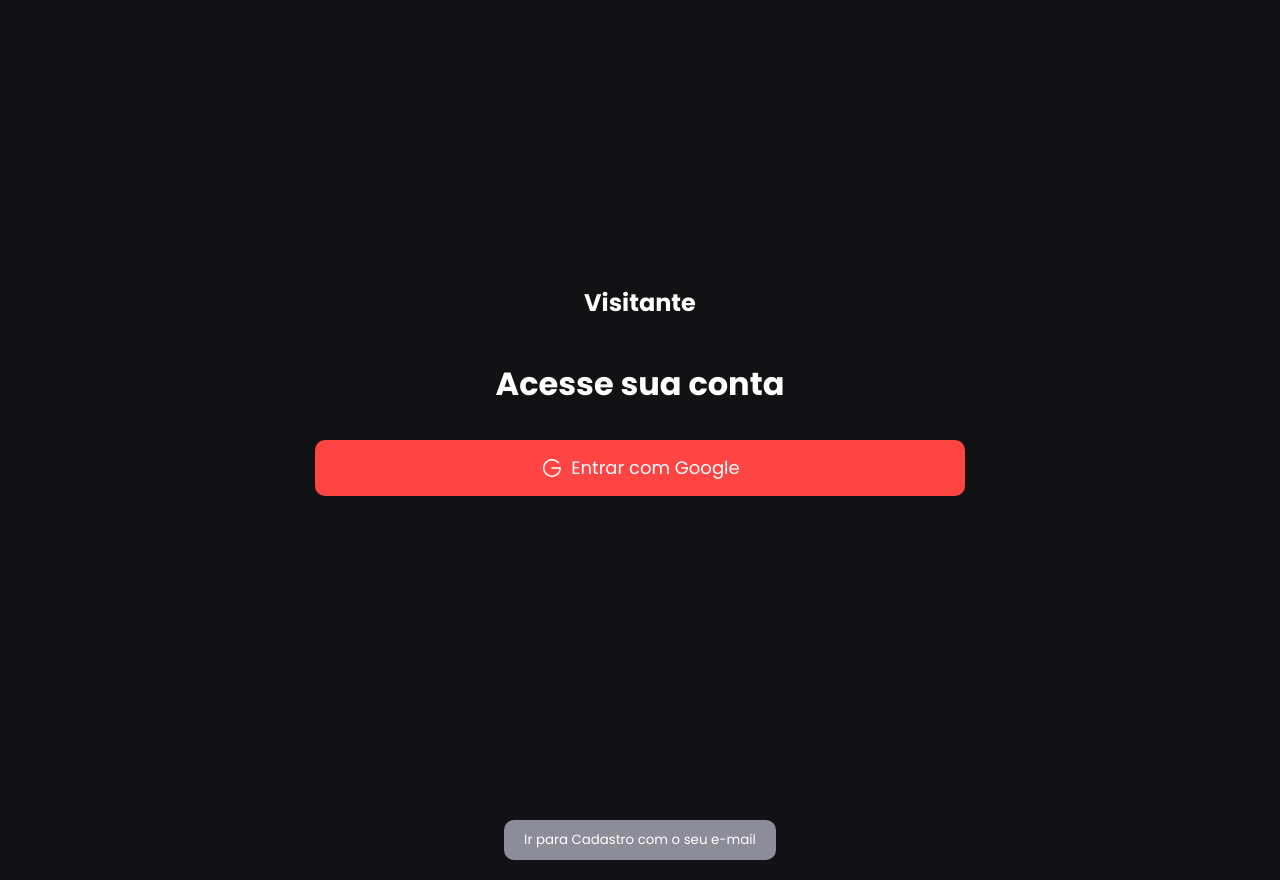
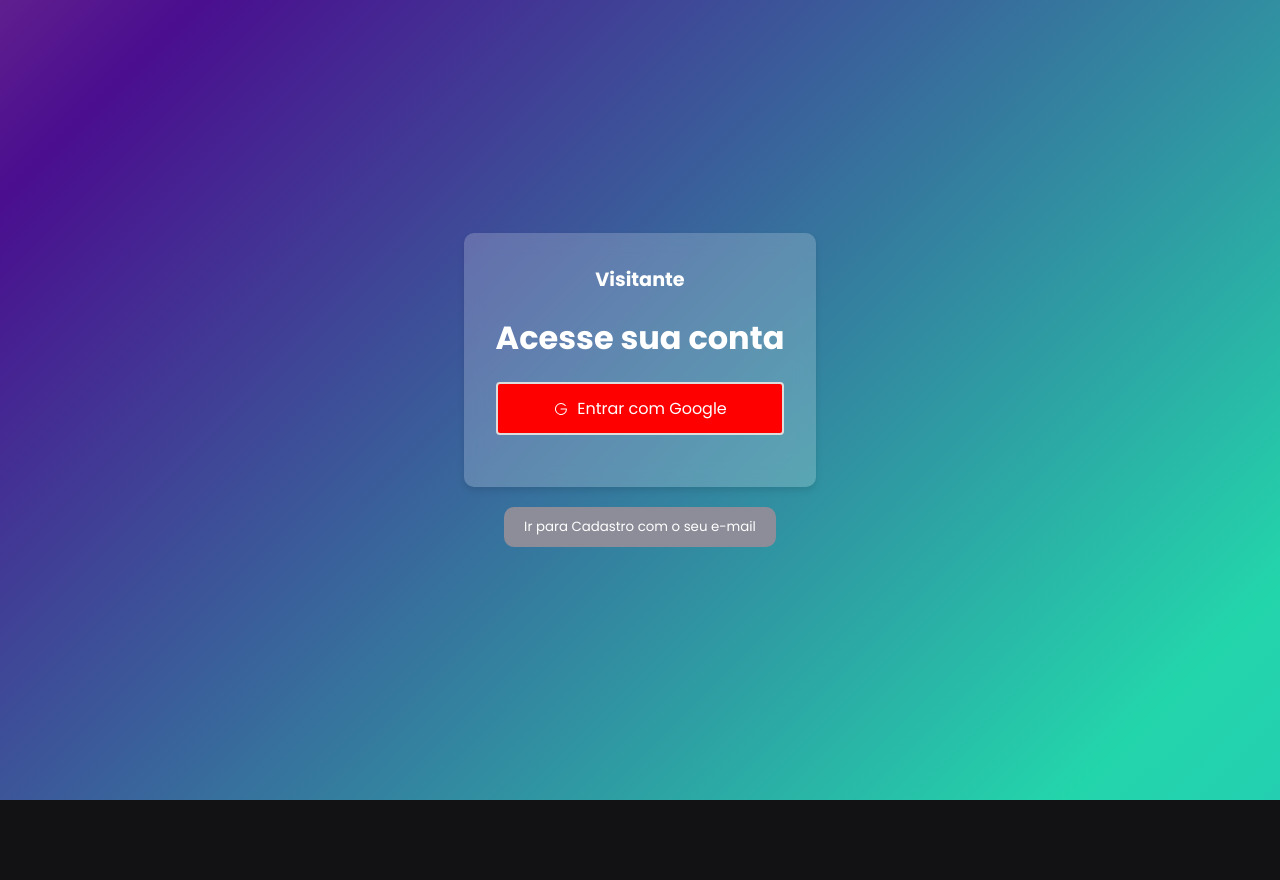
Before and after one commit to HugoZAuad/AUTH-O_GOOGLE_FIREBASE, a React (Vite) app: page / in a window 1280 px wide. Both pictures are taken after a click on the button "Ir para Login com o google". After the commit the page ends 800 px from the top, so only its background shows below. Built offline with nearby package versions, Linux system fonts and the light colour scheme; no server answers.

Commit message:
Alterações efetuadas no SCSS de cada arquivo, adicionando novo background

```diff
--- a/src/Styles/global.scss
+++ b/src/Styles/global.scss
@@ -34,6 +34,6 @@
 
     &:hover{
       background-color: var(--text);
-      color: #449bff;
+      color: #000000;
     }
   }
--- a/src/pages/SignIn/Styles.scss
+++ b/src/pages/SignIn/Styles.scss
@@ -1,73 +1,118 @@
-.container {
-  width: 100%;
-  height: 100vh;
-
-  display: flex;
-  flex: 1;
-
-  flex-direction: column;
-  align-items: center;
-  justify-content: center;
-}
-
-.button {
-  height: 56px;
-  width: 650px;
-
-  color: var(--text);
-  background: #ff4444;
-  border-image: linear-gradient(to right, var(--primary), var(--gray)) 1;
-
-  margin-top: 32px;
-  font-size: 18px;
-
-  display: flex;
-  align-items: center;
-  justify-content: center;
-
-  transition: background-color 0.3s;
-
-  svg {
-    font-size: 24px;
-    margin-right: 7px;
+@keyframes gradient {
+  0% {
+    background-position: 0% 50%;
   }
-
-  &:hover {
-    background-color: var(--text);
-    color: #ff4444;
+  50% {
+    background-position: 100% 50%;
+  }
+  100% {
+    background-position: 0% 50%;
   }
 }
 
-.user {
+@keyframes move {
+  0% {
+    transform: translate3d(0px, 0px, 0px);
+  }
+  100% {
+    transform: translate3d(1000px, 1000px, 0px);
+  }
+}
+
+body {
+  margin: 0;
+  padding: 0;
+  height: 100vh;
   display: flex;
+  justify-content: center;
   align-items: center;
-  flex-direction: column;
-  text-align: center;
-  margin-bottom: 2rem;
+  background: linear-gradient(-45deg, #ee7752, #e73c7e, #23a6d5, #23d5ab, #4a0e8f, #ff9a8b);
+  background-size: 400% 400%;
+  animation: gradient 10s ease infinite;
+  position: relative;
+  overflow: hidden;
+}
 
-  img {
-    width: 140px;
-    height: 140px;
+.container {
+  background-color: rgba(255, 255, 255, 0.2);
+  padding: 2rem;
+  border-radius: 10px;
+  box-shadow: 0 4px 6px rgba(0, 0, 0, 0.1);
+  backdrop-filter: blur(10px);
+  z-index: 1;
 
-    border-radius: 70px;
+  .user {
+    display: flex;
+    flex-direction: column;
+    align-items: center;
+    margin-bottom: 1rem;
 
-    margin-bottom: 16px;
+    &-photo {
+      width: 100px;
+      height: 100px;
+      border-radius: 50%;
+      margin-bottom: 0.5rem;
+    }
+
+    &-name {
+      font-size: 1.2rem;
+      margin-bottom: 0.25rem;
+    }
+
+    &-email {
+      font-size: 0.9rem;
+      color: #666;
+    }
   }
 
-  .user-photo {
-    width: 100px;
-    height: 100px;
-    border-radius: 50%;
+  h1 {
+    text-align: center;
     margin-bottom: 1rem;
   }
 
-  .user-name {
-    font-size: 1.5rem;
-    margin-bottom: 0.5rem;
+  .button {
+    display: flex;
+    align-items: center;
+    justify-content: center;
+    width: 100%;
+    padding: 0.75rem;
+    background-color: #ff0000;
+    color: white;
+    border: 2px solid #dddddd;
+    border-radius: 4px;
+    font-size: 1rem;
+    cursor: pointer;
+    transition: background-color 0.3s ease;
+
+    &:hover {
+      background-color: #b80000;
+    }
+
+    &:disabled {
+      background-color: #ccc;
+      cursor: not-allowed;
+    }
+
+    .icon {
+      margin-right: 0.5rem;
+    }
   }
 
-  .user-email {
-    font-size: 0.9rem;
-    color: #666;
+  .logout-button {
+    display: block;
+    width: 100%;
+    padding: 0.75rem;
+    margin-top: 1rem;
+    background-color: #f44336;
+    color: white;
+    border: none;
+    border-radius: 4px;
+    font-size: 1rem;
+    cursor: pointer;
+    transition: background-color 0.3s ease;
+
+    &:hover {
+      background-color: #d32f2f;
+    }
   }
 }
--- a/src/pages/SignUp/styles.module.scss
+++ b/src/pages/SignUp/styles.module.scss
@@ -3,7 +3,7 @@
     max-width: 400px;
     margin: 50px auto;
     padding: 20px;
-    background-color: #333;
+    background-color: rgba(255, 255, 255, 0.1);
     border-radius: 8px;
     box-shadow: 0 0 10px rgba(0, 0, 0, 0.1);
 
```
